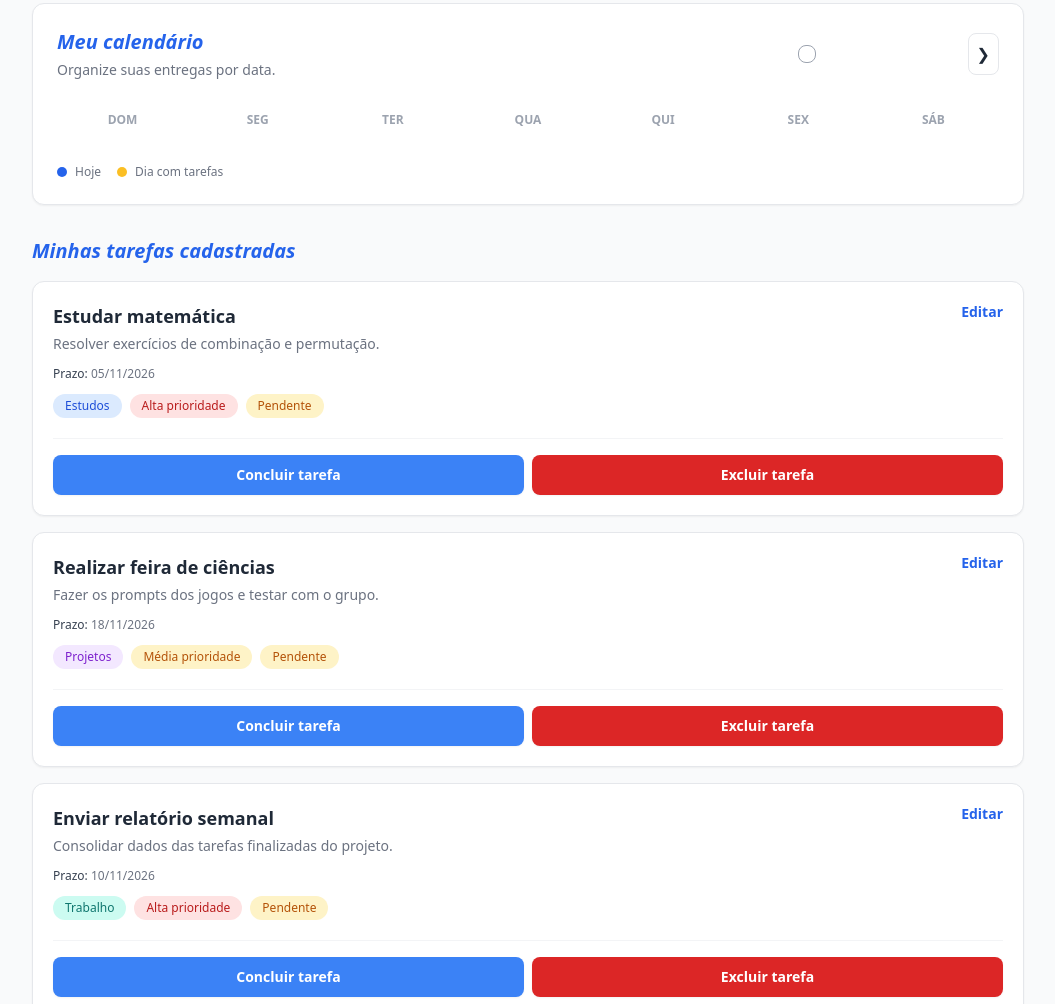
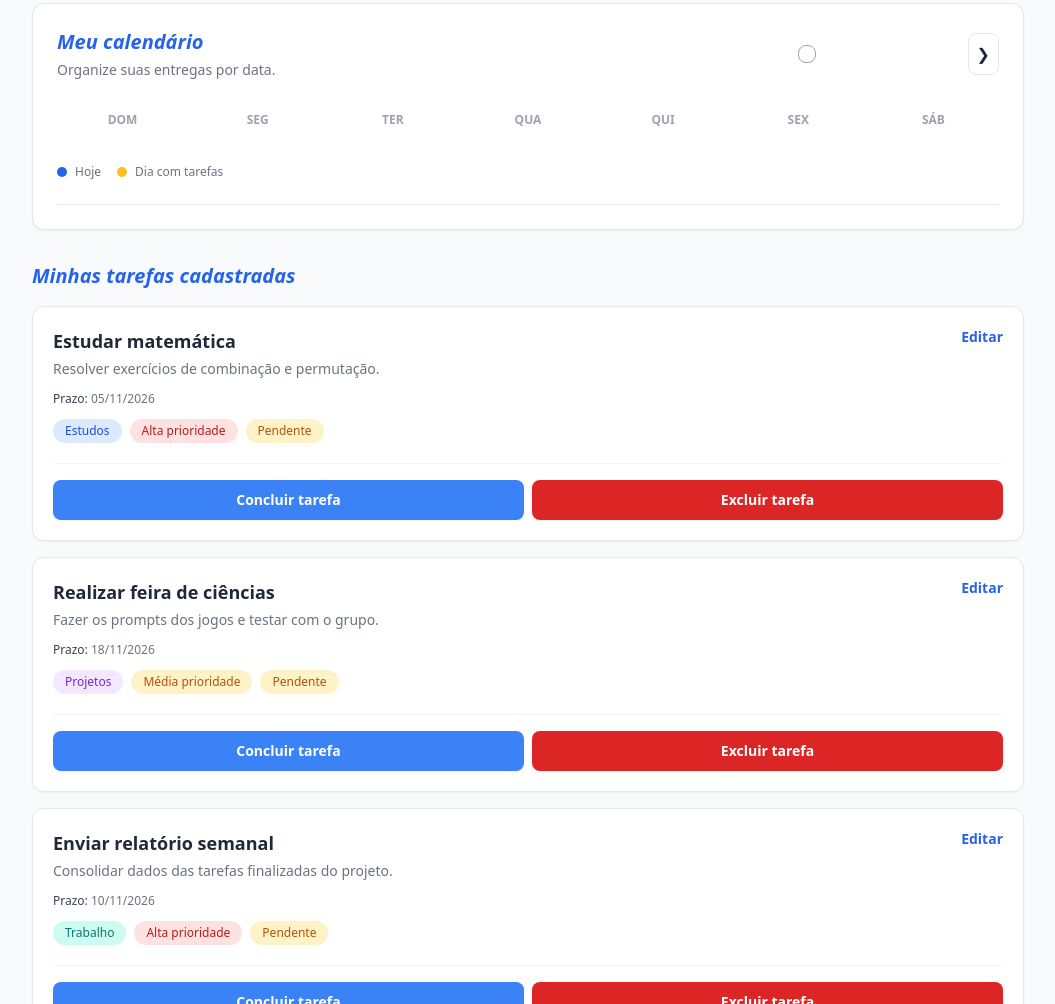
Before and after one commit to melissagouvea/PROJETO-ESTODOLIST, a plain HTML site: page index.html in a window 1280 px wide. Shown: the part 777-1781 px from the top of the page, without its empty margins (112-1167 px from the left). Drawn offline with nearby package versions, Linux system fonts and the light colour scheme.

Commit message:
feat: adicionar borda superior à seção de tarefas do dia selecionado

```diff
--- a/index.html
+++ b/index.html
@@ -176,7 +176,7 @@
              </div>
 
             <!-- TAREFAS DIA SELECIONADO -->
-                <div class=""></div>
+                <div class="mt-6 border-t"></div>
          </section>
 <!------------------------------------------------------------------------->
         <!-- LISTA DE TAREFAS -->
```
